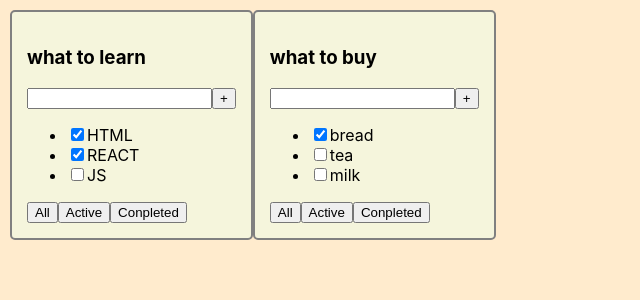
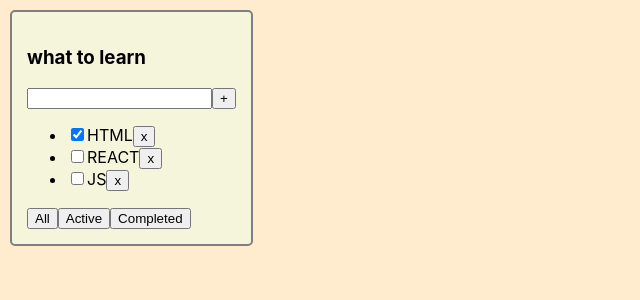
Before and after one commit to vaxich/todo_with_class_v2, a React (Create React App) app: page / in a window 1280 px wide. Shown: the top 300 px of the page, without its empty margins (0-640 px from the left). Built offline with nearby package versions, Linux system fonts and the light colour scheme.

Commit message:
add remove task and filter

```diff
--- a/src/App.tsx
+++ b/src/App.tsx
@@ -1,4 +1,5 @@
 
+import { useState } from 'react';
 import './App.css';
 import { Todolist } from './Todolist';
 
@@ -9,27 +10,51 @@
   isDone: boolean
 }
 
+export type FilterValueType = "All" | "Active" | "Completed";
+
 function App() {
 
-const todolistTitle1 : string =  'what to learn'
-const todolistTitle2 : string = 'what to buy'
+  const todolistTitle1: string = 'what to learn'
+  const [filter, setFilter] = useState<"All" | "Active" | "Completed">("All")
+  const [tasks, setTasks] = useState([
+    { id: crypto.randomUUID(), title: "HTML", isDone: true, },
+    { id: crypto.randomUUID(), title: "REACT", isDone: false, },
+    { id: crypto.randomUUID(), title: "JS", isDone: false, },
+  ]);
 
-const tasks_1 : Array<TaskType> = [
-  {id: crypto.randomUUID() , title: "HTML" , isDone: true,},
-  {id: crypto.randomUUID()  , title: "REACT" , isDone: true,},
-  {id: crypto.randomUUID()  ,  title: "JS" , isDone: false,},
-]
+  // const tasks_1 : Array<TaskType> = [
+  //   {id: crypto.randomUUID() , title: "HTML" , isDone: true,},
+  //   {id: crypto.randomUUID()  , title: "REACT" , isDone: false,},
+  //   {id: crypto.randomUUID()  ,  title: "JS" , isDone: false,},
+  // ]
 
-const tasks_2 : Array<TaskType> = [
-  {id: crypto.randomUUID() , title: "bread" , isDone: true,},
-  {id: crypto.randomUUID()  , title: "tea" , isDone: false,},
-  {id: crypto.randomUUID()  ,  title: "milk" , isDone: false,},
-]
+  const removeTask = (taskId: string) => {
+    let newtasks = tasks.filter(task => task.id != taskId)
+    setTasks(newtasks)
+  }
+
+  const changeFilter = (nextFilterValue: FilterValueType) =>     {
+    setFilter(nextFilterValue)
+  }
+
+
+  const getFilteredTasksForRender = (tasks : TaskType[], filterValue: FilterValueType) => {
+    switch (filterValue) {
+      case "Active":
+        return tasks.filter(task => task.isDone === false)
+      case "Completed":
+        return tasks.filter(task => task.isDone === true)
+        default:
+          return tasks
+    }
+  }
+   const filteredTasksForRender: TaskType[] = getFilteredTasksForRender(tasks, filter)
+
 
   return (
     <div className="App">
-      <Todolist tasks={tasks_1} title = {todolistTitle1}/>
-      <Todolist tasks={tasks_2}  title = {todolistTitle2}/>
+      <Todolist tasks={filteredTasksForRender} title={todolistTitle1} removeTask={removeTask} changeFilter = {changeFilter}/>
+
     </div>
   );
 }
--- a/src/Todolist.tsx
+++ b/src/Todolist.tsx
@@ -1,14 +1,18 @@
-import { TaskType } from "./App"
+import { spawn } from "child_process"
+import { FilterValueType, TaskType } from "./App"
 
 type TodolistPropsType = {
     title: string
     tasks: Array<TaskType>
+    removeTask: (taskId: string) => void
+    changeFilter: (nextFilterValue: FilterValueType) => void
 }
 
 
 export const Todolist = (props: TodolistPropsType) => {
 
-    const { title, tasks } = props
+    const { title, tasks, removeTask , changeFilter} = props
+
 
     return (
         <div className='todolist'>
@@ -18,23 +22,30 @@
                 <button>+</button>
             </div>
             <ul>
-                <li>
-                    <input type="checkbox" checked={tasks[0].isDone} />
-                    <span>{tasks[0].title}</span>
-                </li>
-                <li>
-                    <input type="checkbox" checked={tasks[1].isDone} />
-                    <span>{tasks[1].title}</span>
-                    </li>
-                <li>
-                    <input type="checkbox" checked={tasks[2].isDone} />
-                    <span>{tasks[2].title}</span>
-                    </li>
+                {!tasks.length
+                    ? <span>not tasks</span>
+                    : tasks.map(task => {
+
+                        const onClickRemoveTasHandler = ( ) => {
+                            removeTask(task.id)
+                        }
+
+
+                        return (
+                            <li key={task.id}>
+                                <input type="checkbox" checked={task.isDone} />
+                                <span>{task.title}</span>
+                                <button onClick={  onClickRemoveTasHandler}>x</button>
+                            </li>
+                        )
+                    })
+                }
+
             </ul>
             <div>
-                <button>All</button>
-                <button>Active</button>
-                <button>Conpleted</button>
+                <button onClick={ () => changeFilter("All")}>All</button>
+                <button onClick={ () => changeFilter("Active")}>Active</button>
+                <button onClick={ () => changeFilter("Completed")}>Completed</button>
             </div>
         </div>
     )
```
